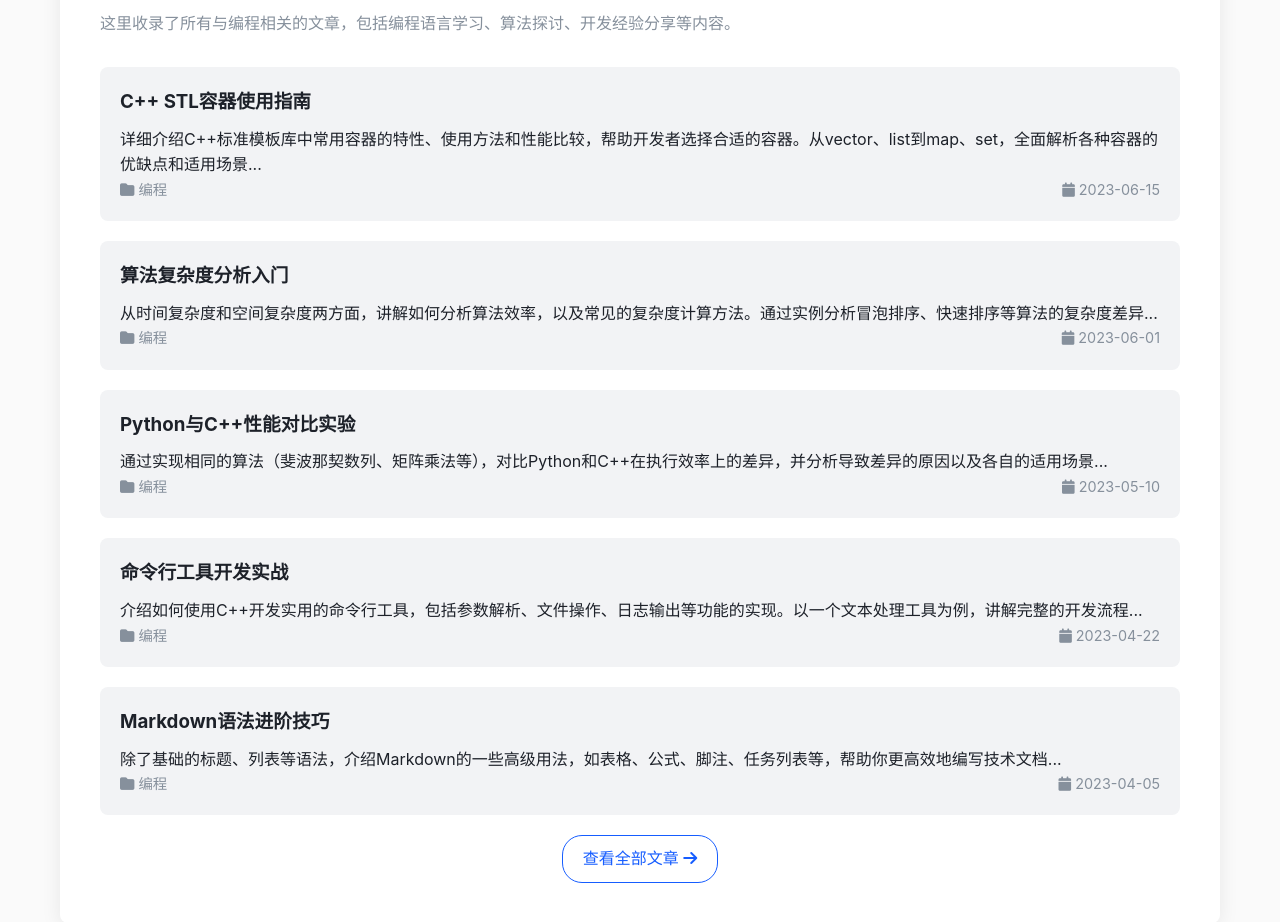
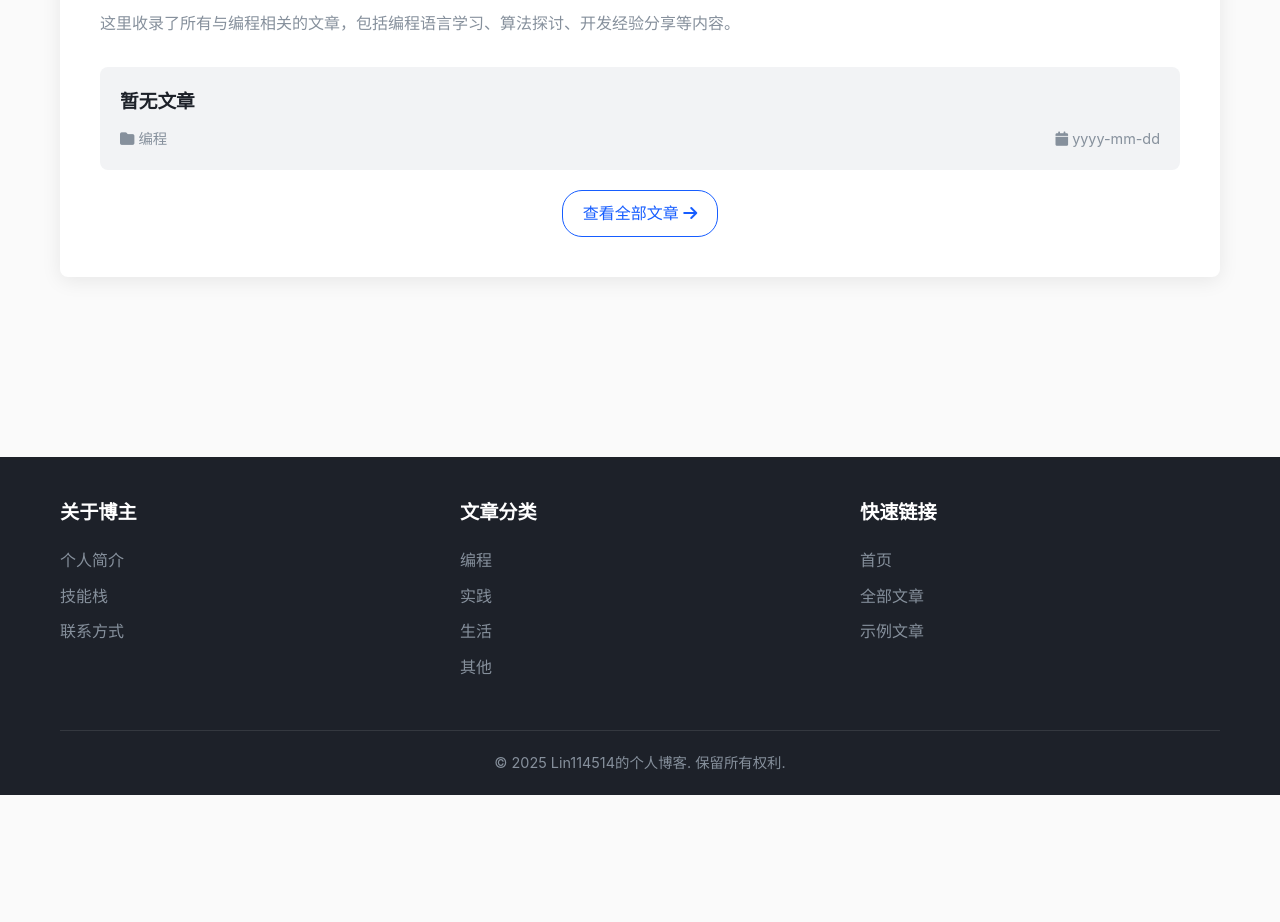
Before and after one commit to iakcsp/iakcsp.github.io, a plain HTML site: page classifi/coding.html in a window 1280 px wide. Shown: the part 320-1242 px from the top of the page. After the commit the page ends 1115 px from the top, so only its background shows below. Drawn offline with Linux system fonts and the light colour scheme.

Commit message:
Update coding.html

```diff
--- a/classifi/coding.html
+++ b/classifi/coding.html
@@ -26,7 +26,7 @@
     </div>
 </header>
 
-<!-- 主要内容 -->
+<!-- 主要内容  -->
 <main>
     <div class="container">
         <section class="fade-in">
@@ -35,50 +35,13 @@
                 <p style="margin-bottom: 30px; color: var(--gray);">这里收录了所有与编程相关的文章，包括编程语言学习、算法探讨、开发经验分享等内容。</p>
 
                 <a href="#" class="article-card">
-                    <h3>C++ STL容器使用指南</h3>
-                    <p>详细介绍C++标准模板库中常用容器的特性、使用方法和性能比较，帮助开发者选择合适的容器。从vector、list到map、set，全面解析各种容器的优缺点和适用场景...</p>
+                    <h3>暂无文章</h3>
+                    <p></p>
                     <div class="article-meta">
                         <span><i class="fas fa-folder"></i> 编程</span>
-                        <span><i class="fas fa-calendar"></i> 2023-06-15</span>
+                        <span><i class="fas fa-calendar"></i> yyyy-mm-dd</span>
                     </div>
                 </a>
-
-                <a href="#" class="article-card">
-                    <h3>算法复杂度分析入门</h3>
-                    <p>从时间复杂度和空间复杂度两方面，讲解如何分析算法效率，以及常见的复杂度计算方法。通过实例分析冒泡排序、快速排序等算法的复杂度差异...</p>
-                    <div class="article-meta">
-                        <span><i class="fas fa-folder"></i> 编程</span>
-                        <span><i class="fas fa-calendar"></i> 2023-06-01</span>
-                    </div>
-                </a>
-
-                <a href="#" class="article-card">
-                    <h3>Python与C++性能对比实验</h3>
-                    <p>通过实现相同的算法（斐波那契数列、矩阵乘法等），对比Python和C++在执行效率上的差异，并分析导致差异的原因以及各自的适用场景...</p>
-                    <div class="article-meta">
-                        <span><i class="fas fa-folder"></i> 编程</span>
-                        <span><i class="fas fa-calendar"></i> 2023-05-10</span>
-                    </div>
-                </a>
-
-                <a href="#" class="article-card">
-                    <h3>命令行工具开发实战</h3>
-                    <p>介绍如何使用C++开发实用的命令行工具，包括参数解析、文件操作、日志输出等功能的实现。以一个文本处理工具为例，讲解完整的开发流程...</p>
-                    <div class="article-meta">
-                        <span><i class="fas fa-folder"></i> 编程</span>
-                        <span><i class="fas fa-calendar"></i> 2023-04-22</span>
-                    </div>
-                </a>
-
-                <a href="#" class="article-card">
-                    <h3>Markdown语法进阶技巧</h3>
-                    <p>除了基础的标题、列表等语法，介绍Markdown的一些高级用法，如表格、公式、脚注、任务列表等，帮助你更高效地编写技术文档...</p>
-                    <div class="article-meta">
-                        <span><i class="fas fa-folder"></i> 编程</span>
-                        <span><i class="fas fa-calendar"></i> 2023-04-05</span>
-                    </div>
-                </a>
-
                 <div style="text-align: center; margin-top: 20px;">
                     <a href="../all.html" style="display: inline-block; text-decoration: none; color: var(--primary); border: 1px solid var(--primary); padding: 10px 20px; border-radius: 20px; transition: var(--transition);">
                         查看全部文章 <i class="fas fa-arrow-right"></i>
@@ -154,4 +117,5 @@
     });
 </script>
 </body>
+
 </html>
```
